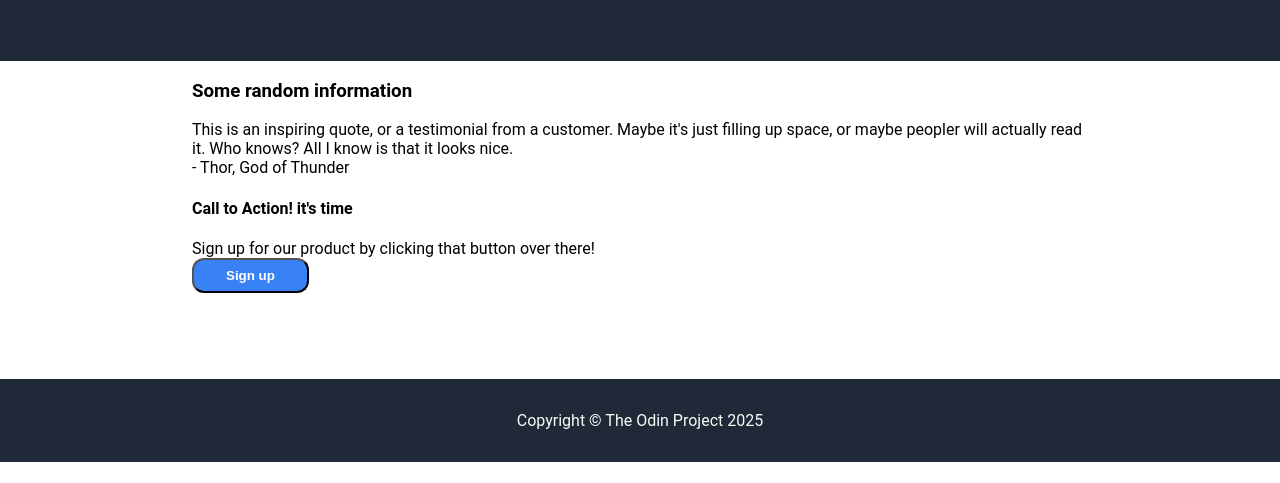
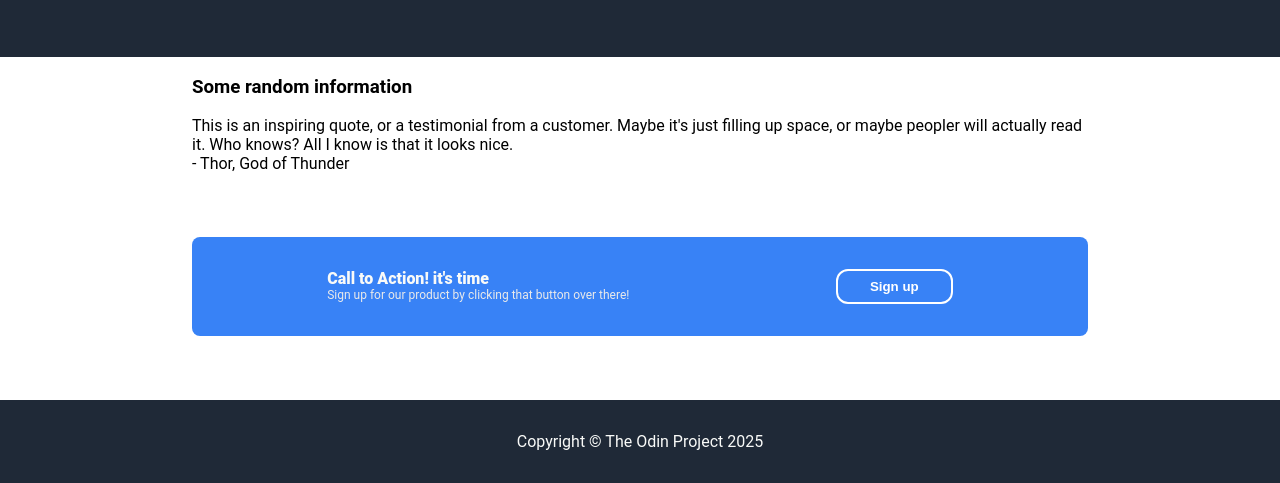
Before and after one commit to VovaZrovko/OdinProjectStudy, a plain HTML site: page Foundation Course - Landing Page/index.html in a window 1280 px wide. Shown: the part 338-821 px from the top of the page. Before the commit the page ends 800 px from the top, so only its background shows below. Drawn offline with Linux system fonts and the light colour scheme.

Commit message:
call to action section

```diff
--- a/Foundation Course - Landing Page/index.html
+++ b/Foundation Course - Landing Page/index.html
@@ -19,7 +19,7 @@
             </div>
             <div class="header-info">
                 <div class="info-container">
-                    <div class="main-header-text">This website is awesome</div>
+                    <div class="main-header-text bold-font">This website is awesome</div>
                     <div class="sub-text">This wesite has some subtext that goes have under the title. It's smaller font and the color is over contrast.</div>
                     <button>Sign Up</button>
                 </div>
@@ -44,8 +44,10 @@
             </div>
             <div class="sing-up-message">
                 <div>
-                    <h4>Call to Action! it's time</h4>
-                    Sign up for our product by clicking that button over there!
+                    <div class="bold-font">Call to Action! it's time</div>
+                    <div class="dark-small-font">
+                        Sign up for our product by clicking that button over there!
+                    </div>
                 </div>
                 <button>Sign up</button>
             </div>
--- a/Foundation Course - Landing Page/style.css
+++ b/Foundation Course - Landing Page/style.css
@@ -35,7 +35,6 @@ body {
 .main-header-text {
     font-size: 48px;
     color: #f9faf8;
-    font-weight: 900;
     line-height: 1;
 }
 
@@ -50,7 +49,7 @@ body {
 
 .img-container {
     background-color: gray;
-    color: white;
+    color: #f9faf8;
     flex: 3;
     display: flex;
     justify-content: center;
@@ -67,6 +66,32 @@ body {
     flex-direction: column;
     align-items: center;
     flex-grow: 1;
+    justify-content: center;
+}
+
+.sing-up-message {
+    background-color: #3882F6;
+    border-radius: 8px;
+    color: #f9faf8;
+    padding: 32px;
+    display: flex;
+    justify-content: space-around;
+    box-sizing: border-box;
+    margin: 64px 0;
+}
+
+.sing-up-message button {
+    border-color: white;
+    border-style: solid;
+}
+
+.bold-font {
+    font-weight: 900;
+}
+
+.dark-small-font {
+    color: #eaeaea;
+    font-size: 12px;
 }
 
 .footer {
@@ -90,6 +115,7 @@ button {
     padding: 8px 32px;
     color: white;
     font-weight: 900;
+    border-style: hidden;
 }
 
 ul {
```
